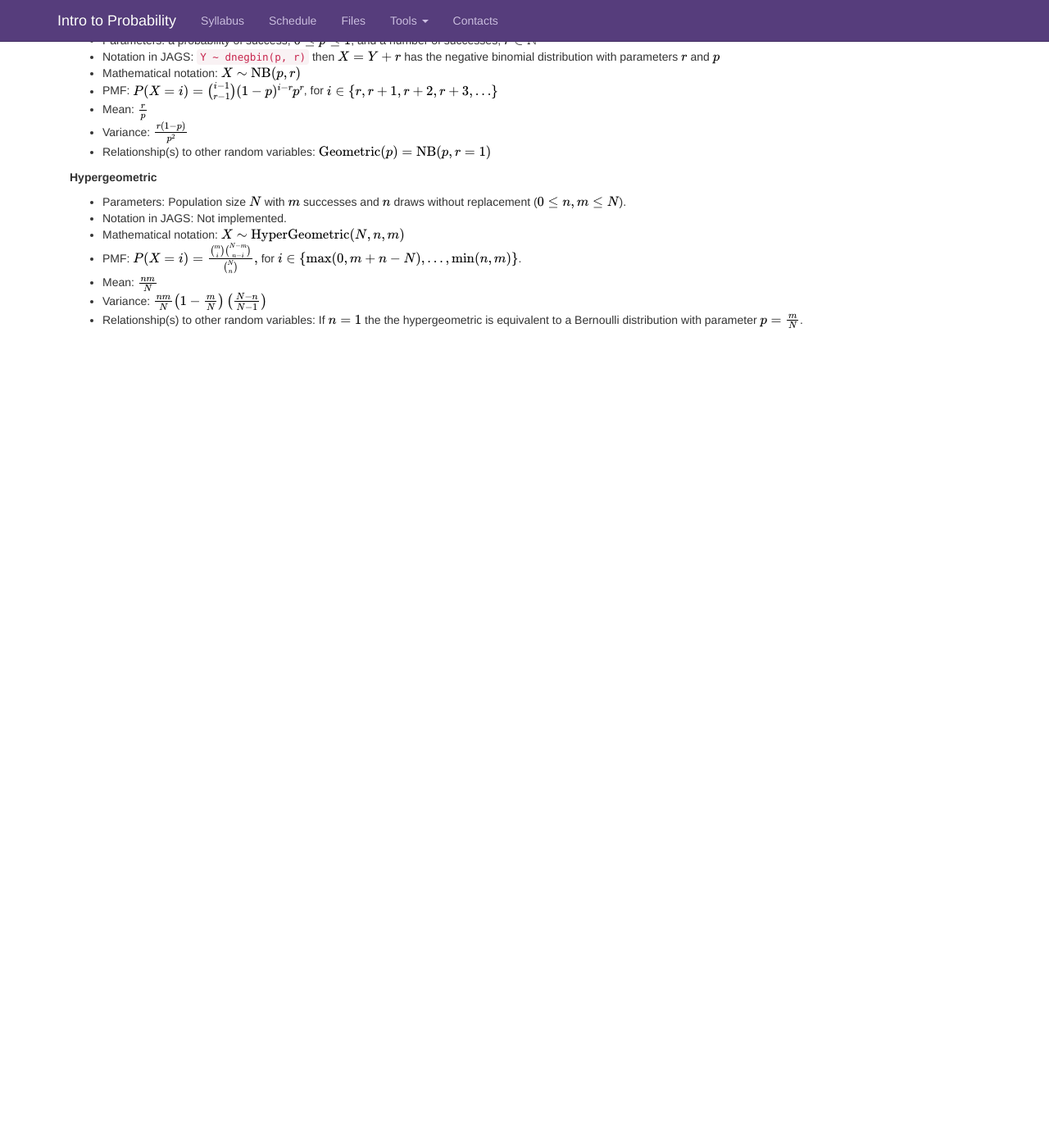
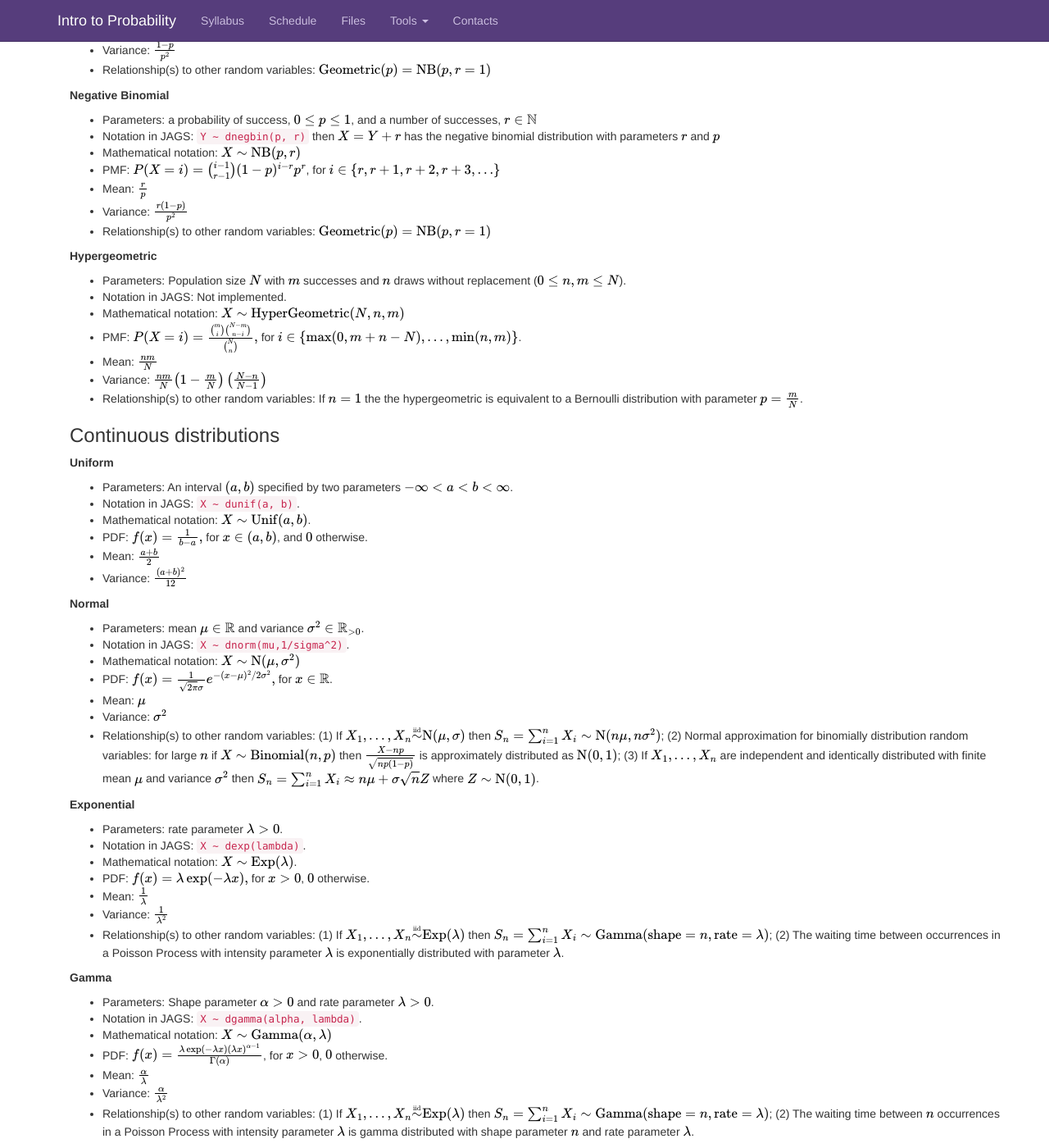
Before and after one commit to alexandrebouchard/stat302-web-fa2014-15, a Jekyll site: the page built from _posts/2014-10-07-distributions.md, in a window 1280 px wide and 1400 px high, scrolled down 1170 px. Shown: the whole window at 82% size. Built offline with Jekyll 4.4.1, drawn with Linux system fonts in a browser that asks for light colours; nearby versions of some CDN libraries; Markdown is read by kramdown in place of the engine named in the settings; formulas are drawn with MathJax 3; comment, search, counter and statistics services are not loaded; before the commit the page ends 1581 px from its top, so only the background shows below that; some of the changed text lies outside the part shown.

Commit message:
update distributions

```diff
--- a/_posts/2014-10-07-distributions.md
+++ b/_posts/2014-10-07-distributions.md
@@ -3,6 +3,12 @@ layout: post
 title: "Distributions - Quick reference"
 category: 'Tool'
 ---
+
+- [Discrete distributions](#discrete)
+- [Continuous distributions](#continuous)
+
+
+### Discrete distributions <a name="discrete"></a>
 
 **Bernoulli:**
 
@@ -24,7 +30,7 @@ category: 'Tool'
 - Variance: $np(1-p)$
 - Relationship(s) to other random variables:
 	* If $X \sim \textrm{Bin}(n, p)$, then $X$ can be written as the sum of Bernoulli random variables: $X = X\_1 + X\_2 + \ldots + X\_n$ where $X\_i\sim \textrm{Bern}(p)$ for $i=1,2, \ldots, n$
-	* For large $n$ (>100), small $p$ (<0.01), and intermediate $\lambda = np$ (<20), the Binomial distribution is approximated by the Poisson distribution with parameter $\lambda$
+	* For large $n$ (>100), small $p$ (<0.01), and intermediate $\lambda = np$ (<20), the Binomial distribution is approximated by the Poisson distribution with parameter $\lambda$.
 
 **Categorical:**
 
@@ -81,3 +87,45 @@ category: 'Tool'
 - Mean: $\frac{nm}{N}$
 - Variance: $\frac{nm}{N}\left(1-\frac{m}{N}\right)\left(\frac{N-n}{N-1}\right)$
 - Relationship(s) to other random variables: If $n=1$ the the hypergeometric is equivalent to a Bernoulli distribution with parameter $p = \frac{m}{N}$.
+
+
+### Continuous distributions <a name="continuous"></a>
+
+**Uniform**
+
+- Parameters: An interval $(a,b)$ specified by two parameters $-\infty < a < b < \infty$.
+- Notation in JAGS: ``X ~ dunif(a, b)``.
+- Mathematical notation: $X \sim \textrm{Unif}(a, b)$.
+- PDF: $f(x) = \frac{1}{b-a},$ for $x\in (a,b)$, and $0$ otherwise.
+- Mean: $\frac{a + b}{2}$
+- Variance: $\frac{(a + b)^2}{12}$
+
+**Normal**
+
+- Parameters: mean $\mu\in \RR$ and variance $\sigma^2\in \mathbb{R}\_{>0}$.
+- Notation in JAGS: ``X ~ dnorm(mu,1/sigma^2)``.
+- Mathematical notation: $X \sim \textrm{N}(\mu, \sigma^2)$
+- PDF: $f(x) = \frac{1}{\sqrt{2\pi}\sigma}e^{ -(x-\mu)^2/2\sigma^2},$ for $x\in \RR$.
+- Mean: $\mu$
+- Variance: $\sigma^2$
+- Relationship(s) to other random variables: (1) If $X\_1,\ldots,X\_n\simiid \textrm{N}(\mu, \sigma)$ then $S\_n = \sum\_{i=1}^n X\_i \sim \textrm{N}(n\mu, n\sigma^2)$; (2) Normal approximation for binomially distribution random variables: for large $n$ if $X\sim\mathrm{Binomial}(n,p)$ then $\frac{X - np}{\sqrt{np(1-p)}}$ is approximately distributed as $\mathrm{N}(0,1)$; (3) If $X\_1,\ldots,X\_n$ are independent and identically distributed with finite mean $\mu$ and variance $\sigma^2$ then $S\_n = \sum\_{i=1}^n X\_i \approx n\mu + \sigma\sqrt{n} Z$ where $Z\sim\mathrm{N}(0,1)$.
+
+**Exponential**
+
+- Parameters: rate parameter $\lambda>0$.
+- Notation in JAGS: ``X ~ dexp(lambda)``.
+- Mathematical notation: $X \sim \textrm{Exp}(\lambda)$.
+- PDF: $f(x) = \lambda \exp(-\lambda x),$ for $x>0$, $0$ otherwise.
+- Mean: $\frac{1}{\lambda}$
+- Variance: $\frac{1}{\lambda^2}$
+- Relationship(s) to other random variables: (1) If $X\_1,\ldots,X\_n\simiid \textrm{Exp}(\lambda)$ then $S\_n = \sum\_{i=1}^n X\_i \sim \textrm{Gamma}(\mbox{shape} = n, \mbox{rate} = \lambda)$; (2) The waiting time between occurrences in a Poisson Process with intensity parameter $\lambda$ is exponentially distributed with parameter $\lambda$.
+
+**Gamma**
+
+- Parameters: Shape parameter $\alpha>0$ and rate parameter $\lambda>0$.
+- Notation in JAGS: ``X ~ dgamma(alpha, lambda)``.
+- Mathematical notation: $X \sim \textrm{Gamma}(\alpha, \lambda)$
+- PDF: $f(x) = \frac{\lambda \exp(-\lambda x)(\lambda x)^{\alpha-1}}{\Gamma(\alpha)}$, for $x>0$, $0$ otherwise.
+- Mean: $\frac{\alpha}{\lambda}$
+- Variance: $\frac{\alpha}{\lambda^2}$
+- Relationship(s) to other random variables: (1) If $X\_1,\ldots,X\_n\simiid \textrm{Exp}(\lambda)$ then $S\_n = \sum\_{i=1}^n X\_i \sim \textrm{Gamma}(\mbox{shape} = n, \mbox{rate} = \lambda)$; (2) The waiting time between $n$ occurrences in a Poisson Process with intensity parameter $\lambda$ is gamma distributed with shape parameter $n$ and rate parameter $\lambda$.
```
Also changed, not shown: _posts/2014-10-06-jags.md (+9 -1 lines).
